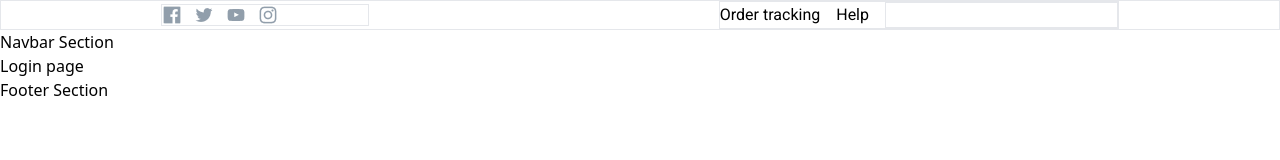
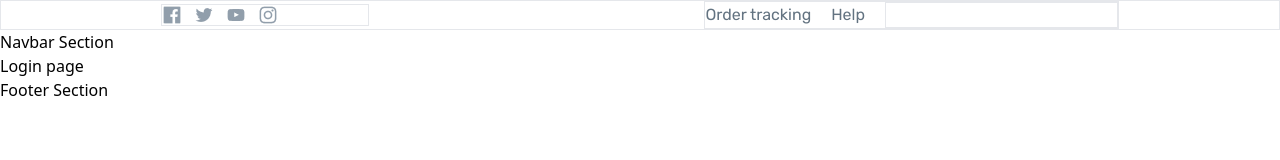
Before and after one commit to ozo-vehe/elma, a Vue app: page /login in a window 1280 px wide. Shown: the top 160 px of the page. Built offline with nearby package versions, Linux system fonts and the light colour scheme.

Commit message:
started mini navbar component

```diff
--- a/src/components/mini-components/MiniNavbar.vue
+++ b/src/components/mini-components/MiniNavbar.vue
@@ -14,7 +14,7 @@
       <img :src="navIcon1" alt="">
     </div>
 
-    <div class="flex border items-center gap-4">
+    <div class="flex border items-center gap-5">
       <p>Order tracking</p>
       <p>Help</p>
       <input class="border" type="text">
@@ -29,4 +29,8 @@
   main img {
     width: 20px;
   }
+  p {
+    font-family: "Rubik";
+    color: #637381;
+  }
 </style>
```
